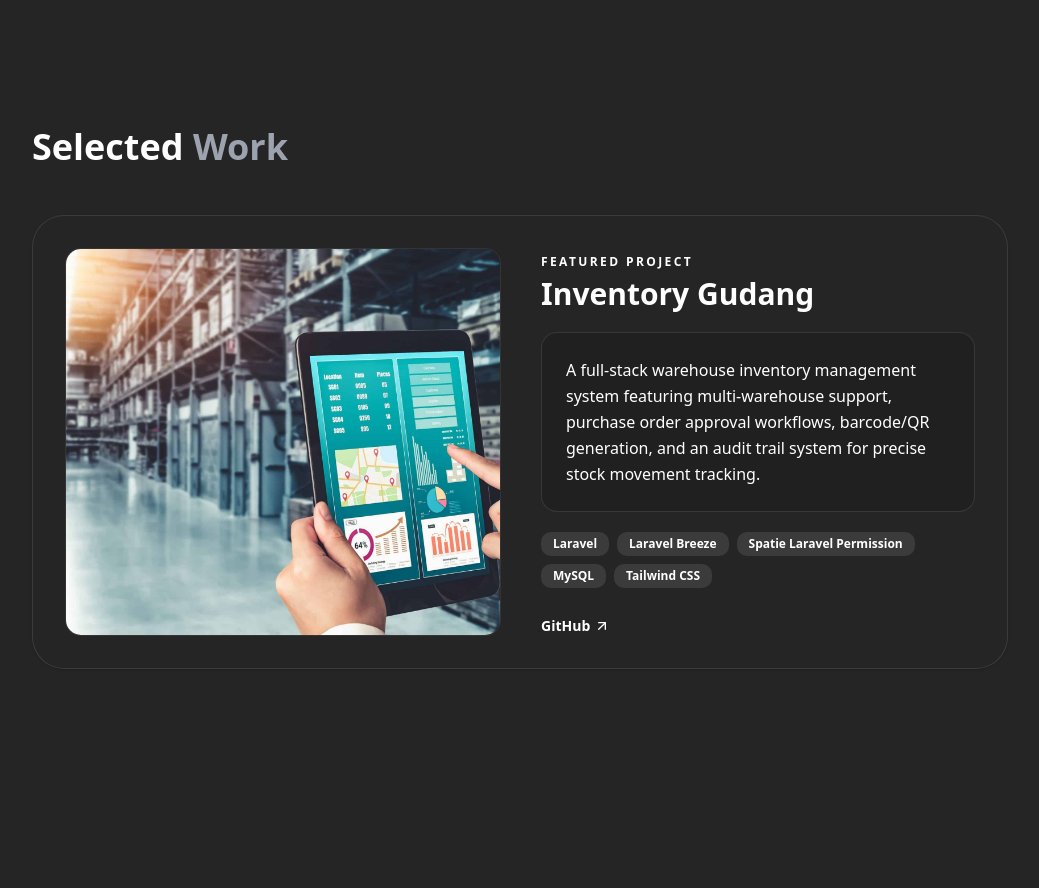
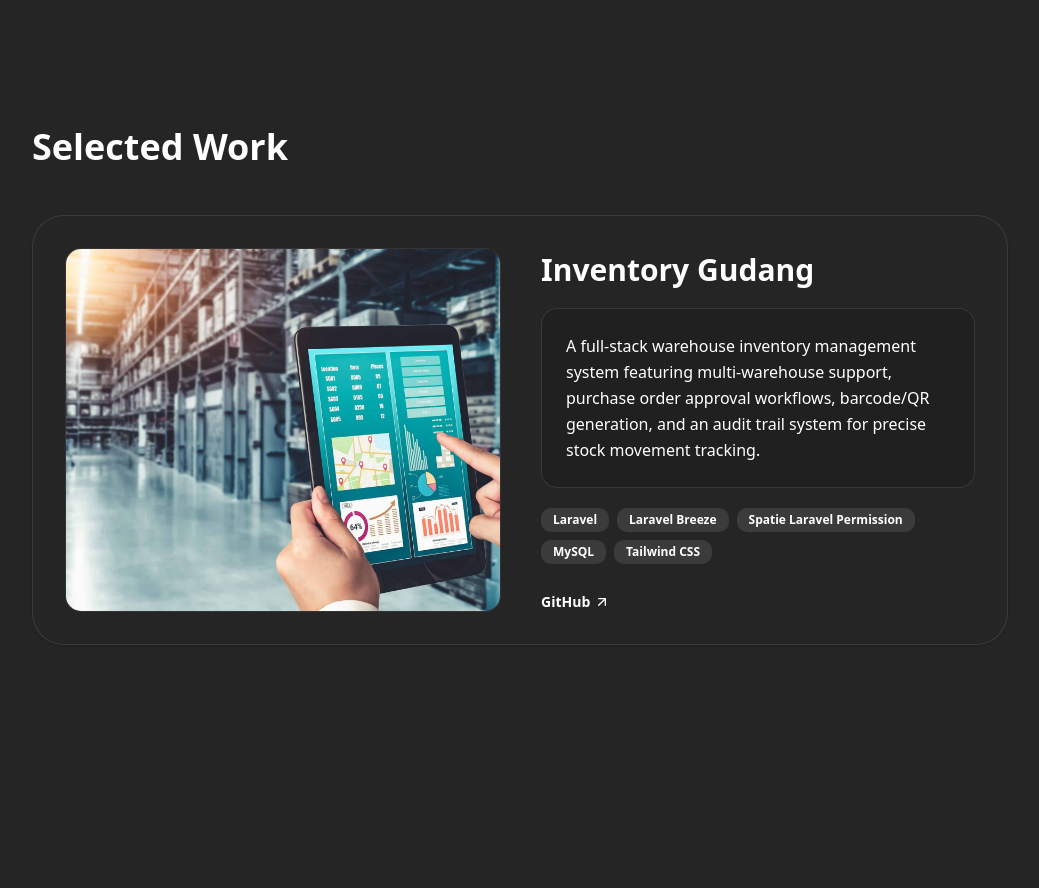
Before and after one commit to hastabdwn/portfolio, a Next.js app: page / in a window 1280 px wide. Shown: the part 1440-2328 px from the top of the page, without its empty margins (120-1159 px from the left). Built offline with nearby package versions, Linux system fonts and the light colour scheme.

Commit message:
Update header and remove 'Featured Project' label

```diff
--- a/app/components/FeaturedProjects.tsx
+++ b/app/components/FeaturedProjects.tsx
@@ -7,8 +7,7 @@ export default function FeaturedProjects() {
     <section className="py-20" id="projects">
       <div className="space-y-12">
         <h2 className="text-4xl font-bold">
-          Selected
-          <span className="text-muted-foreground"> Work</span>
+          Selected Work
         </h2>
         {projects.map((project: Project, index: number) => (
           <div
@@ -49,9 +48,6 @@ export default function FeaturedProjects() {
 
             <div className="flex-1 flex flex-col justify-center space-y-5">
               <div>
-                <span className="text-primary text-xs font-bold tracking-[0.2em] uppercase">
-                  Featured Project
-                </span>
                 <h4 className="text-3xl font-bold mt-1 text-foreground">
                   {project.title}
                 </h4>
```
